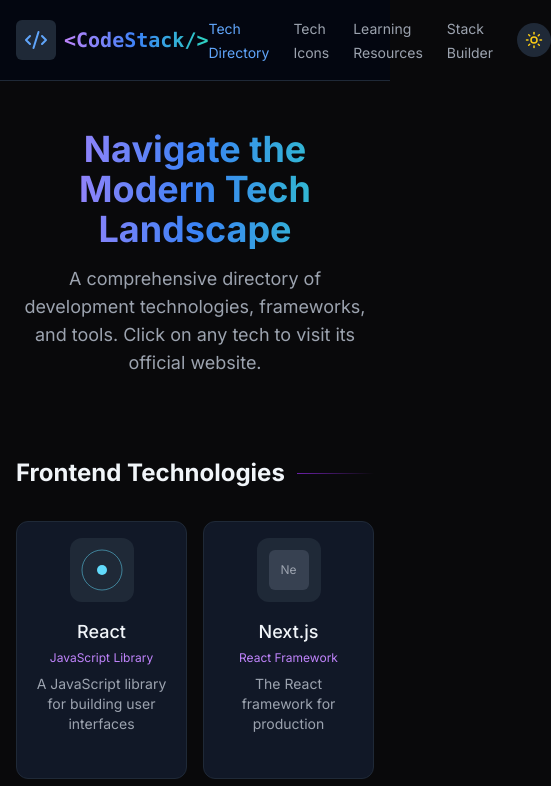
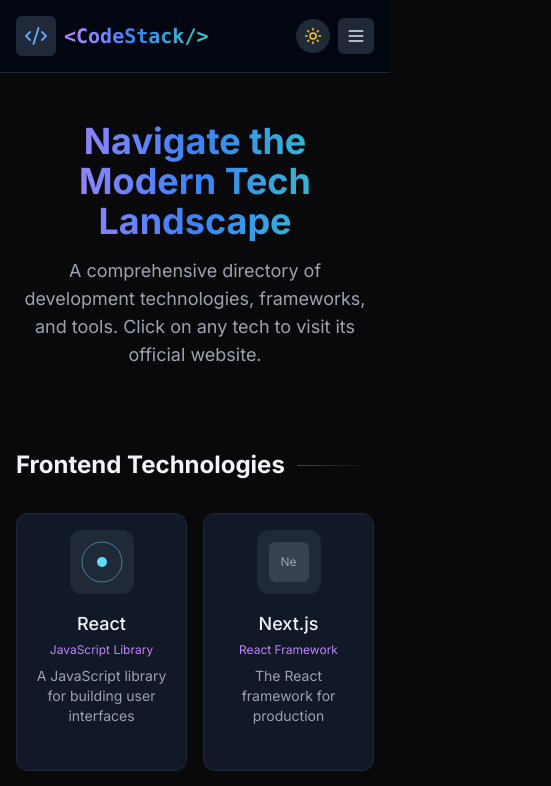
Before and after one commit to Skarycloud/codestack, a Next.js app: page / in a window 390 px wide. Shown: the top 786 px of the page, 551 px wide, since content can reach past the window. Built offline with nearby package versions, Linux system fonts and the light colour scheme.

Commit message:
Updated mobile responsive issue

```diff
--- a/components/main-nav.tsx
+++ b/components/main-nav.tsx
@@ -1,12 +1,112 @@
+// "use client"
+// import Link from "next/link"
+// import { usePathname } from "next/navigation"
+// import { Sun, Moon, Code2 } from "lucide-react"
+// import { useTheme } from "@/context/theme-context"
+
+// export default function MainNav() {
+//   const pathname = usePathname()
+//   const { isDarkTheme, toggleTheme } = useTheme()
+
+//   const navItems = [
+//     { name: "Tech Directory", path: "/" },
+//     { name: "Tech Icons", path: "/tech-icons" },
+//     { name: "Learning Resources", path: "/learning-resources" },
+//     { name: "Stack Builder", path: "/stack-builder" },
+//   ]
+
+//   return (
+//     <header
+//       className={`sticky top-0 z-10 border-b ${isDarkTheme ? "border-gray-800 bg-gray-950/80" : "border-gray-200 bg-gray-50/80"} backdrop-blur-sm transition-colors duration-200`}
+//     >
+//       <div className="container mx-auto px-4 py-4 flex items-center justify-between">
+//         <div className="flex items-center gap-2">
+//           <div
+//             className={`h-10 w-10 rounded-md ${isDarkTheme ? "bg-gray-800" : "bg-gray-200"} flex items-center justify-center overflow-hidden transition-colors`}
+//           >
+//             <Code2 className={`h-6 w-6 ${isDarkTheme ? "text-blue-400" : "text-blue-600"}`} />
+//           </div>
+//           <Link
+//             href="/"
+//             className="text-xl font-mono font-bold bg-gradient-to-r from-purple-400 via-blue-500 to-teal-400 bg-clip-text text-transparent"
+//           >
+//             &lt;CodeStack/&gt;
+//           </Link>
+//         </div>
+//         <div className="flex items-center gap-6">
+//           <nav>
+//             <ul className="flex gap-6">
+//               {navItems.map((item) => (
+//                 <li key={item.path}>
+//                   <Link
+//                     href={item.path}
+//                     className={`text-sm transition-colors ${
+//                       pathname === item.path
+//                         ? "text-blue-400"
+//                         : isDarkTheme
+//                           ? "text-gray-400 hover:text-blue-400"
+//                           : "text-gray-600 hover:text-blue-600"
+//                     }`}
+//                   >
+//                     {item.name}
+//                   </Link>
+//                 </li>
+//               ))}
+//             </ul>
+//           </nav>
+//           <button
+//             onClick={toggleTheme}
+//             className={`p-2 rounded-full ${
+//               isDarkTheme
+//                 ? "bg-gray-800 text-yellow-400 hover:bg-gray-700"
+//                 : "bg-gray-200 text-gray-700 hover:bg-gray-300"
+//             } transition-colors`}
+//             aria-label="Toggle theme"
+//           >
+//             {isDarkTheme ? <Sun size={18} /> : <Moon size={18} />}
+//           </button>
+//         </div>
+//       </div>
+//     </header>
+//   )
+// }
+
 "use client"
+import { useState, useEffect } from "react"
 import Link from "next/link"
 import { usePathname } from "next/navigation"
-import { Sun, Moon, Code2 } from "lucide-react"
+import { Sun, Moon, Code2, Menu, X } from "lucide-react"
 import { useTheme } from "@/context/theme-context"
 
-export default function MainNav() {
+export default function ResponsiveNav() {
   const pathname = usePathname()
   const { isDarkTheme, toggleTheme } = useTheme()
+  const [isMenuOpen, setIsMenuOpen] = useState(false)
+  const [isMobile, setIsMobile] = useState(false)
+
+  useEffect(() => {
+    // Check if window is available (client-side)
+    if (typeof window !== "undefined") {
+      // Function to determine if viewport is mobile width
+      const checkIsMobile = () => {
+        setIsMobile(window.innerWidth < 768)
+      }
+
+      // Initial check
+      checkIsMobile()
+
+      // Listen for window resize events
+      window.addEventListener("resize", checkIsMobile)
+
+      // Cleanup
+      return () => window.removeEventListener("resize", checkIsMobile)
+    }
+  }, [])
+
+  // Close mobile menu when path changes
+  useEffect(() => {
+    setIsMenuOpen(false)
+  }, [pathname])
 
   const navItems = [
     { name: "Tech Directory", path: "/" },
@@ -15,14 +115,25 @@ export default function MainNav() {
     { name: "Stack Builder", path: "/stack-builder" },
   ]
 
+  // Toggle mobile menu
+  const toggleMenu = () => {
+    setIsMenuOpen(!isMenuOpen)
+  }
+
   return (
     <header
-      className={`sticky top-0 z-10 border-b ${isDarkTheme ? "border-gray-800 bg-gray-950/80" : "border-gray-200 bg-gray-50/80"} backdrop-blur-sm transition-colors duration-200`}
+      className={`sticky top-0 z-50 border-b ${
+        isDarkTheme ? "border-gray-800 bg-gray-950/90" : "border-gray-200 bg-gray-50/90"
+      } backdrop-blur-sm transition-colors duration-200`}
     >
-      <div className="container mx-auto px-4 py-4 flex items-center justify-between">
+      <div className="container mx-auto px-4 py-4">
+        <div className="flex items-center justify-between">
+          {/* Logo */}
           <div className="flex items-center gap-2">
             <div
-            className={`h-10 w-10 rounded-md ${isDarkTheme ? "bg-gray-800" : "bg-gray-200"} flex items-center justify-center overflow-hidden transition-colors`}
+              className={`h-10 w-10 rounded-md ${
+                isDarkTheme ? "bg-gray-800" : "bg-gray-200"
+              } flex items-center justify-center overflow-hidden transition-colors`}
             >
               <Code2 className={`h-6 w-6 ${isDarkTheme ? "text-blue-400" : "text-blue-600"}`} />
             </div>
@@ -33,7 +144,9 @@ export default function MainNav() {
               &lt;CodeStack/&gt;
             </Link>
           </div>
-        <div className="flex items-center gap-6">
+
+          {/* Desktop Navigation */}
+          <div className="hidden md:flex items-center gap-6">
             <nav>
               <ul className="flex gap-6">
                 {navItems.map((item) => (
@@ -66,6 +179,59 @@ export default function MainNav() {
               {isDarkTheme ? <Sun size={18} /> : <Moon size={18} />}
             </button>
           </div>
+
+          {/* Mobile Navigation Toggle */}
+          <div className="flex items-center gap-2 md:hidden">
+            <button
+              onClick={toggleTheme}
+              className={`p-2 rounded-full ${
+                isDarkTheme
+                  ? "bg-gray-800 text-yellow-400 hover:bg-gray-700"
+                  : "bg-gray-200 text-gray-700 hover:bg-gray-300"
+              } transition-colors`}
+              aria-label="Toggle theme"
+            >
+              {isDarkTheme ? <Sun size={18} /> : <Moon size={18} />}
+            </button>
+            <button
+              onClick={toggleMenu}
+              className={`p-2 rounded-md ${
+                isDarkTheme
+                  ? "bg-gray-800 text-gray-200 hover:bg-gray-700"
+                  : "bg-gray-200 text-gray-700 hover:bg-gray-300"
+              } transition-colors`}
+              aria-label="Toggle menu"
+            >
+              {isMenuOpen ? <X size={20} /> : <Menu size={20} />}
+            </button>
+          </div>
+        </div>
+
+        {/* Mobile Menu */}
+        {isMenuOpen && (
+          <nav className={`md:hidden mt-4 pb-2 ${isDarkTheme ? "text-gray-300" : "text-gray-700"}`}>
+            <ul className="flex flex-col space-y-4">
+              {navItems.map((item) => (
+                <li key={item.path}>
+                  <Link
+                    href={item.path}
+                    className={`block py-2 px-3 rounded-md text-sm transition-colors ${
+                      pathname === item.path
+                        ? isDarkTheme
+                          ? "bg-gray-800 text-blue-400"
+                          : "bg-gray-200 text-blue-600"
+                        : isDarkTheme
+                          ? "text-gray-400 hover:bg-gray-800 hover:text-blue-400"
+                          : "text-gray-600 hover:bg-gray-200 hover:text-blue-600"
+                    }`}
+                  >
+                    {item.name}
+                  </Link>
+                </li>
+              ))}
+            </ul>
+          </nav>
+        )}
       </div>
     </header>
   )
```
Lines whose indentation alone changed are shown as unchanged.
